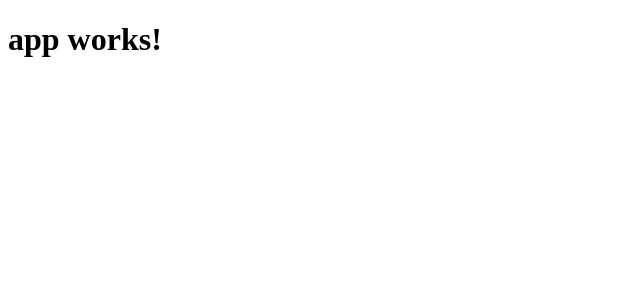
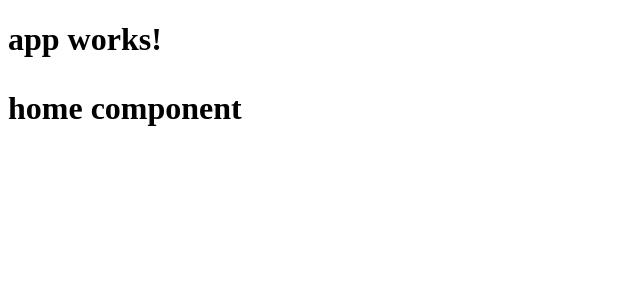
Before and after one commit to Mateusz-Krupa/cookshop, an Angular app: page / in a window 1280 px wide. Shown: the top 300 px of the page, without its empty margins (0-640 px from the left). Built offline with nearby package versions, Linux system fonts and the light colour scheme.

Commit message:
basket + home component routing

```diff
--- /dev/null
+++ b/src/app/basket/basket.component.html
@@ -0,0 +1 @@
+<h1> {{title}} </h1>
--- /dev/null
+++ b/src/app/basket/basket.component.sass
@@ -0,0 +1,2 @@
+h1
+    font-size: 20px
--- /dev/null
+++ b/src/app/basket/basket.component.ts
@@ -0,0 +1,10 @@
+import { Component } from '@angular/core';
+
+@Component({
+    selector: 'basket',
+    templateUrl : 'basket.component.html',
+    styles: ['basket.component.sass']
+})
+export class BasketComponent {
+    title = 'basket component';
+}
--- /dev/null
+++ b/src/app/home/home.component.html
@@ -0,0 +1,3 @@
+<p>
+    {{title}}
+    </p>
--- /dev/null
+++ b/src/app/home/home.component.sass
@@ -0,0 +1,2 @@
+body
+    background: green
--- /dev/null
+++ b/src/app/home/home.component.ts
@@ -0,0 +1,10 @@
+import { Component } from '@angular/core'
+
+@Component({
+    selector: 'home',
+    templateUrl: 'home.component.html',
+    styleUrls: ['home.component.sass']
+})
+export class HomeComponent {
+    title = "home component"
+}
```
Also changed, not shown: src/app/app.module.ts (+11 -3 lines).
